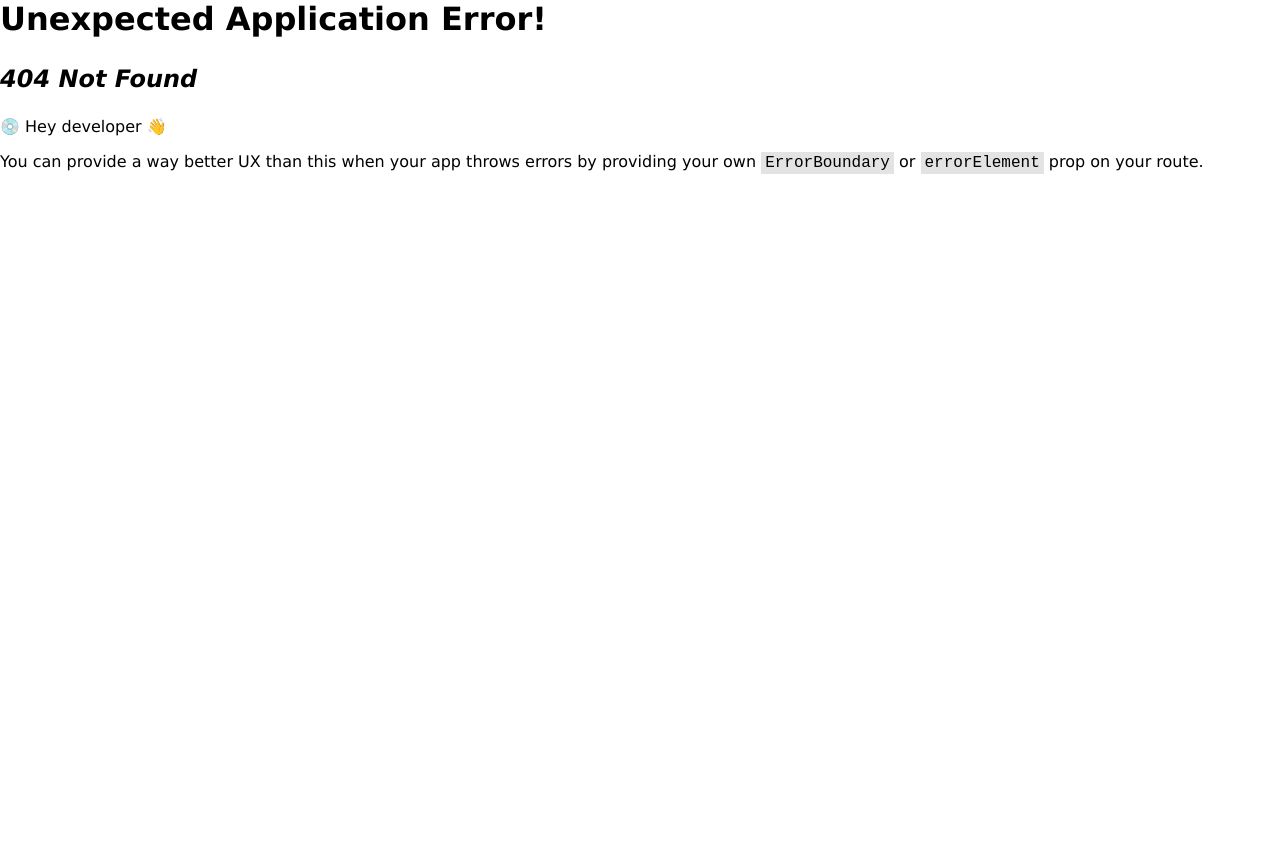
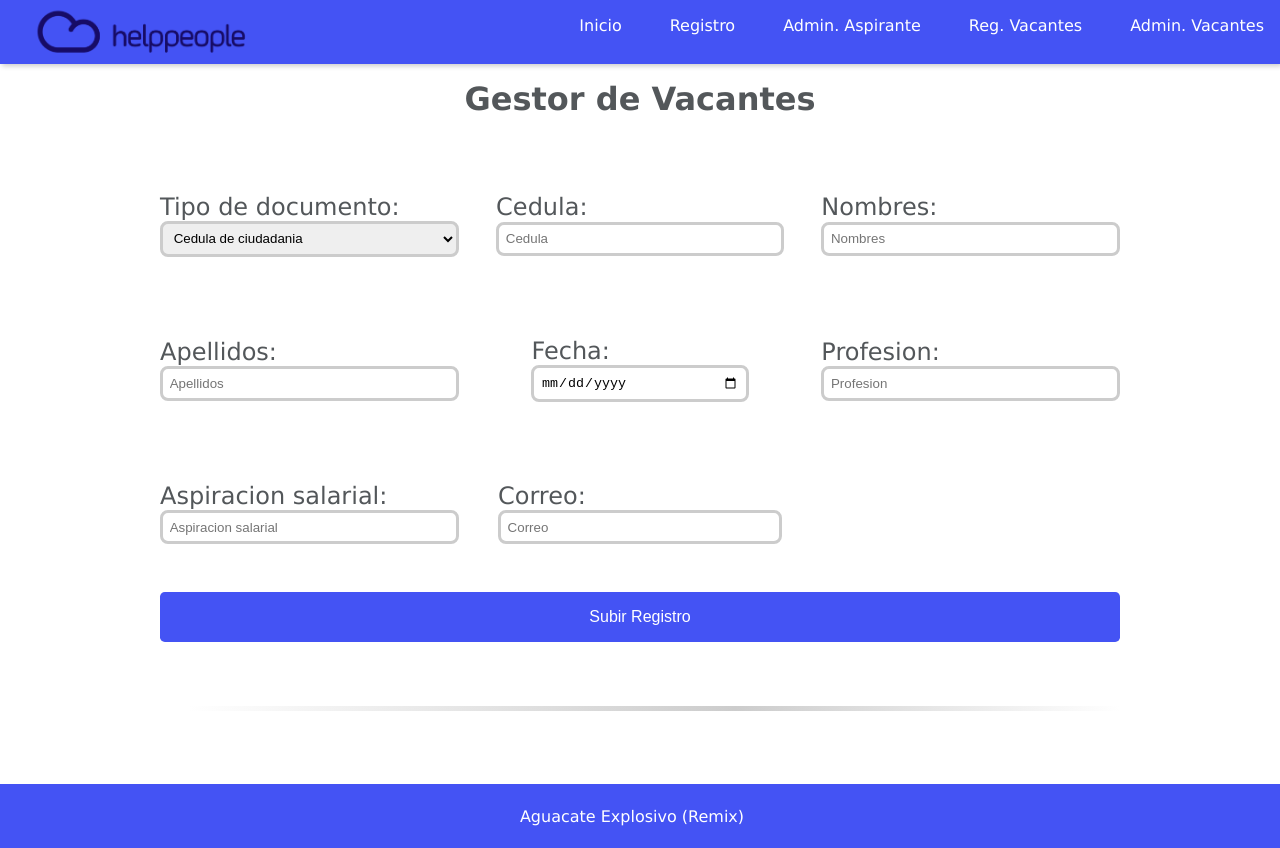
Before and after one commit to lcchaverra/FlyChallenge, a React (Vite) app: page /RegUserPage in a window 1280 px wide. Before the commit this address had no page. Before the commit the page ends 800 px from the top, so only its background shows below. Built offline with nearby package versions, Linux system fonts and the light colour scheme.

Commit message:
Formulario de Usuarios

```diff
--- /dev/null
+++ b/src/RegUserPage.jsx
@@ -0,0 +1,16 @@
+import React from "react";
+import Header from './components/Header'
+import FormUserReg from './components/FormUserReg';
+import MainFooter from './components/Footer'
+
+const RegUserPage = () => {
+    return (
+        <>
+        <Header/>
+        <FormUserReg/>
+        <MainFooter/>
+        </>
+    )
+}
+
+export default RegUserPage
--- /dev/null
+++ b/src/RegVaPage.jsx
@@ -0,0 +1,16 @@
+import React from "react";
+import Header from './components/Header'
+import FormVacaOfert from './components/FormVacaOfert';
+import MainFooter from './components/Footer'
+
+const RegVaPage = () => {
+    return (
+        <>
+        <Header/>
+        <FormVacaOfert/>
+        <MainFooter/>
+        </>
+    )
+}
+
+export default RegVaPage
--- /dev/null
+++ b/src/components/FormUserReg.jsx
@@ -0,0 +1,61 @@
+import React from "react";
+
+const FormUserReg = () => {
+    return (
+        <>
+        <h2 className="title">Gestor de Vacantes</h2>
+        <div className="main-container">
+            <form action="/">
+                <div className="grid-form-container">
+
+                    <div className="form-item">
+                        <label>Tipo de documento:
+                            <select placeholder='Tipo de documento' >
+                                <option value="cc">Cedula de ciudadania </option>
+                                <option value="ce">Cedula extranjera</option>
+                                <option value="p">Pasaporte</option>
+                                <option value="ti">Targeta de identidad </option>
+                            </select>
+                        </label>
+                    </div>
+
+                    <div className="form-item">
+                        <label  >Cedula:< input  pattern='[0-9]+ ' placeholder='Cedula'  ></input></label>
+                    </div>
+
+                    <div className="form-item">
+                        <label  >Nombres:< input pattern='[A-Z, a-z,ñ]+ ' placeholder='Nombres'  ></input></label>
+                    </div>
+
+                    <div className="form-item">
+                        <label  >Apellidos:< input pattern='[A-Z,a-z,ñ]+ ' placeholder='Apellidos'></input></label>
+                    </div>
+
+                    <div className="form-item">
+                        <label  >Fecha:< input pattern='[0-9,/,-]+ ' placeholder='Fecha' type="date"></input></label>
+                    </div>
+
+                    <div className="form-item">
+                        <label  >Profesion:< input pattern='[A-Z,a-z,ñ]+ ' placeholder='Profesion'  ></input></label>
+                    </div>
+
+                    <div className="form-item">
+                        <label  >Aspiracion salarial:< input placeholder='Aspiracion salarial'  type="text"></input></label>
+                    </div>
+
+                    <div className="form-item">
+                        <label  >Correo:< input placeholder='Correo'  type="email"></input></label>
+                    </div>
+
+                </div>
+                    <div className="form-item">
+                        <button className="button" type="submit">Subir Registro</button>
+                    </div>
+                </form>
+                    <div className="section-divider"></div>
+            </div><br /><br /><br />
+        </>
+    )
+}
+
+export default FormUserReg
--- /dev/null
+++ b/src/components/FormVacaOfert.jsx
@@ -0,0 +1,40 @@
+import React from "react";
+
+const FormVacaOfert = () => {
+    return (
+        <>
+        <h2 className="title">Gestor de Vacantes</h2>
+        <div className="main-container">
+            <form action="/">
+                <div className="grid-form-container">
+
+                    <div className="form-item">
+                        <label htmlFor="name">Nombre</label>
+                        <input type="text" id="name" />
+                    </div>
+                    <div className="form-item">
+                        <label htmlFor="email">Correo</label>
+                        <input type="email" id="email" />
+                    </div>
+
+                    <div className="form-item">
+                        <label htmlFor="name">Nombre</label>
+                        <input type="text" id="name" />
+                    </div>
+                    <div className="form-item">
+                        <label htmlFor="email">Correo</label>
+                        <input type="email" id="email" />
+                    </div>
+
+                </div>
+                    <div className="form-item">
+                        <button className="button" type="submit">Enviar</button>
+                    </div>
+                </form>
+                    <div className="section-divider"></div>
+            </div>
+        </>
+    )
+}
+
+export default FormVacaOfert
--- a/src/components/MainMenu.jsx
+++ b/src/components/MainMenu.jsx
@@ -6,9 +6,9 @@ function MainMenu() {
             <nav className="main-nav" id="main-nav">
                 <ul className="main-menu">
                 <li className="main-menu__item"><Link to="/" className="main-menu__link">Inicio</Link></li>
-                    <li className="main-menu__item"><Link to="/" className="main-menu__link">Registro</Link></li>
+                    <li className="main-menu__item"><Link to="/RegUserPage" className="main-menu__link">Registro</Link></li>
                     <li className="main-menu__item"><Link to="/" className="main-menu__link">Admin. Aspirante</Link></li>
-                    <li className="main-menu__item"><Link to="/" className="main-menu__link">Reg. Vacantes</Link></li>
+                    <li className="main-menu__item"><Link to="/RegVaPage" className="main-menu__link">Reg. Vacantes</Link></li>
                     <li className="main-menu__item"><Link to="/" className="main-menu__link">Admin. Vacantes</Link></li>
                 </ul>
             </nav>
--- a/src/styles/css/styles.css
+++ b/src/styles/css/styles.css
@@ -367,17 +367,25 @@ h3 {
     transform: scale(1.1);
     filter: drop-shadow(0 0 1rem var(--primary)); }
 
+.grid-form-container {
+  display: grid;
+  grid-template-columns: repeat(1, 1fr);
+  gap: 2rem; }
+  @media screen and (min-width: 960px) {
+    .grid-form-container {
+      grid-template-columns: repeat(3, 1fr); } }
+
 .form-item {
   display: flex;
   flex-direction: column;
   align-items: center;
   justify-content: center;
   margin-bottom: 3rem; }
-  .form-item input {
-    margin: .6rem;
+  .form-item input, .form-item select {
+    width: 100%;
     padding: .5em;
-    border-radius: .9rem;
-    border: none;
+    border-radius: .5rem;
+    border: 3px solid #CCC;
     transition: filter .3s; }
   .form-item input:focus {
     filter: drop-shadow(0 0 0.1rem #CCC); }
@@ -403,10 +411,10 @@ h3 {
     background-color: #CCC; } }
 
 .main-footer {
+  margin-top: auto;
+  width: 100%;
   overflow: hidden;
-  width: 100%;
   display: flex;
-  margin-top: auto;
   background-color: var(--primary);
   height: 4rem;
   color: white;
--- a/src/styles/scss/components/_footer.scss
+++ b/src/styles/scss/components/_footer.scss
@@ -1,8 +1,8 @@
 .main-footer {
+    margin-top: auto;
+    width: 100%;
     overflow: hidden;
-    width: 100%;
     display: flex;
-    margin-top: auto;
     background-color: var(--primary);
     height: $header-height;
     color: lighten($text-color,90);
--- a/src/styles/scss/components/_forms.scss
+++ b/src/styles/scss/components/_forms.scss
@@ -1,16 +1,28 @@
+.grid-form-container {
+    display: grid;
+    grid-template-columns: repeat(1, 1fr);
+    gap: 2rem;
+    @include rwd(l){
+        grid-template-columns: repeat(3, 1fr);
+    }
+}
+
 .form-item {
     display: flex;
     flex-direction: column;
     align-items: center;
     justify-content: center;
     margin-bottom: 3rem;
-    & input {
-        margin: .6rem;
+    // grid-column: span 1; // Asegura que cada elemento ocupe una sola columna
+    // grid-row: auto; // Coloca cada elemento en la siguiente fila disponible
+    & input, select {
+        width: 100%;
         padding: .5em;
-        border-radius: .9rem;
-        border: none;
+        border-radius: .5rem;
+        border: 3px solid $border-color;
         transition: filter .3s;
     }
+
     & input:focus {
         filter: drop-shadow(0 0 .1rem $border-color);
     }
```
Also changed, not shown: src/main.jsx (+10 -0 lines).
